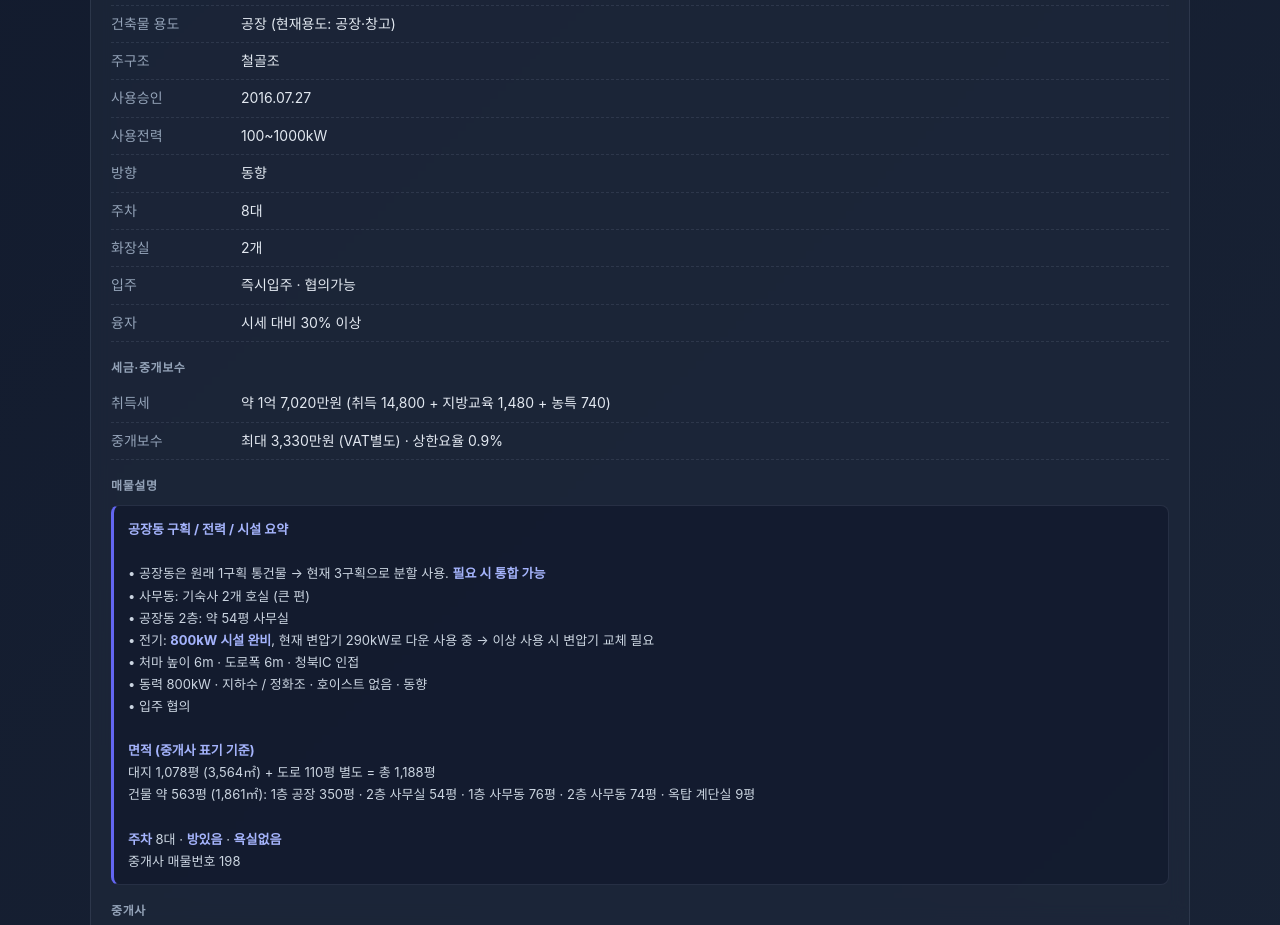
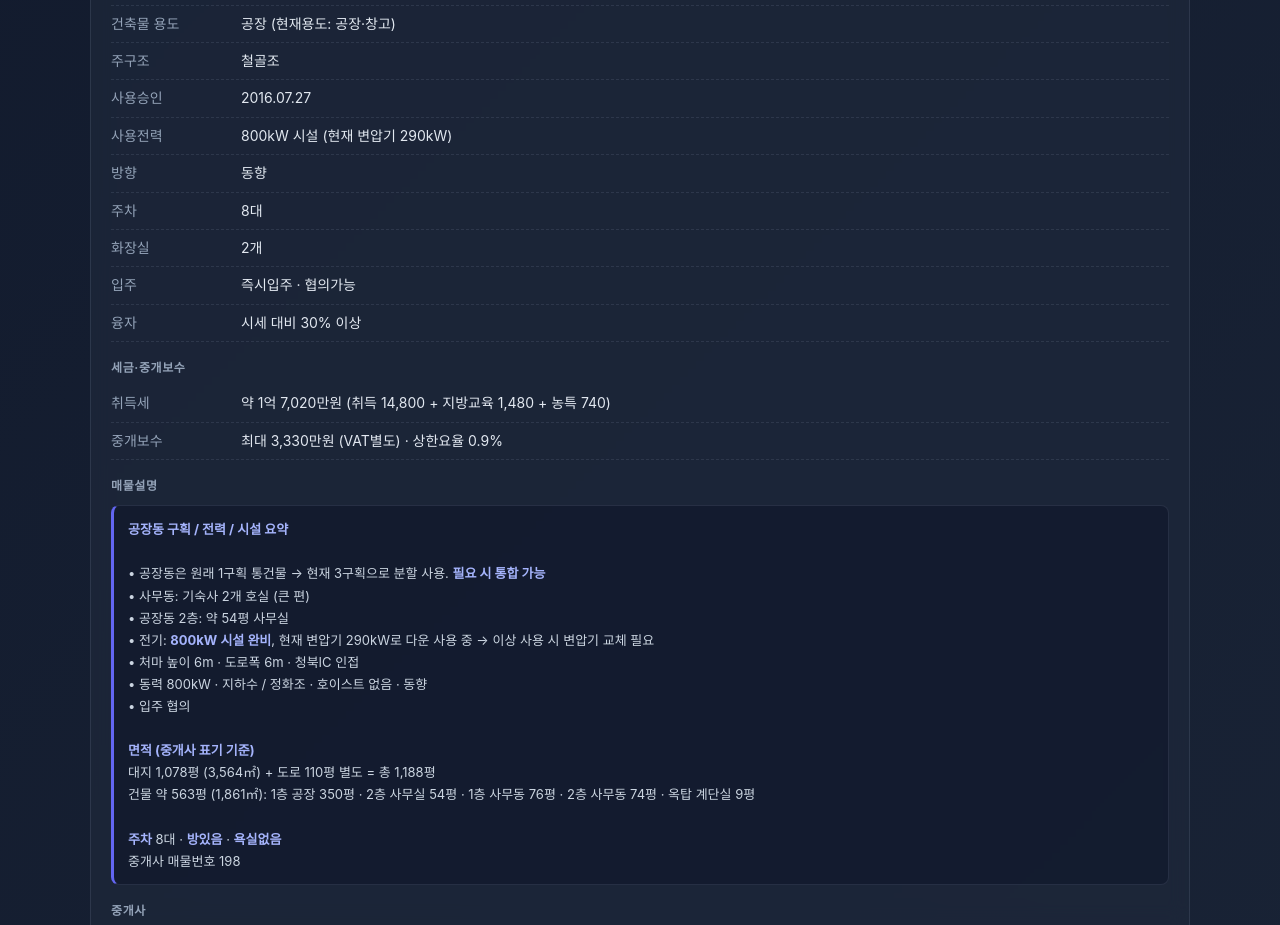
Before and after one commit to ajkh624/factory-land-scout, a plain HTML site: page index.html in a window 1280 px wide. Shown: the part 1500-2425 px from the top of the page. Drawn offline with Linux system fonts and the light colour scheme; a web font is replaced by a local one.

Commit message:
fix(매물1): 사용전력 800kW 시설 + 변압기 290kW 반영

```diff
--- a/index.html
+++ b/index.html
@@ -330,7 +330,7 @@ footer {
   <div class="row"><div class="label" data-i18n="l_use">건축물 용도</div><div class="value" data-i18n="c1_use">공장 (현재용도: 공장·창고)</div></div>
   <div class="row"><div class="label" data-i18n="l_str">주구조</div><div class="value" data-i18n="c1_str">철골조</div></div>
   <div class="row"><div class="label" data-i18n="l_app">사용승인</div><div class="value">2016.07.27</div></div>
-  <div class="row"><div class="label" data-i18n="l_pwr">사용전력</div><div class="value">100~1000kW</div></div>
+  <div class="row"><div class="label" data-i18n="l_pwr">사용전력</div><div class="value" data-i18n="c1_pwr_v">800kW 시설 (현재 변압기 290kW)</div></div>
   <div class="row"><div class="label" data-i18n="l_dir">방향</div><div class="value" data-i18n="c1_dir">동향</div></div>
   <div class="row"><div class="label" data-i18n="l_park">주차</div><div class="value" data-i18n="c1_park">8대</div></div>
   <div class="row"><div class="label" data-i18n="l_toilet">화장실</div><div class="value" data-i18n="c1_toilet">2개</div></div>
```
